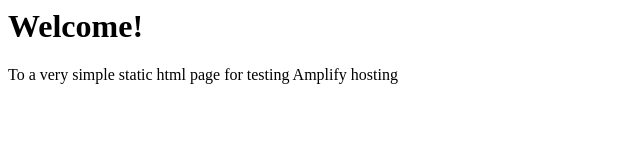
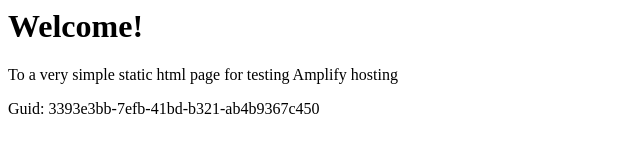
Before and after one commit to aws-aemilia-sfo/Github-PR-Commit-Integration-Test-DoNotTouch-v1-preprod-us-west-1, a website: page src/index.html in a window 1280 px wide. Shown: the whole page, without its empty margins (0-640 px from the left). Drawn offline with Linux system fonts and the light colour scheme.

Commit message:
commit from integ tests

```diff
--- a/src/index.html
+++ b/src/index.html
@@ -1,3 +1,5 @@
+
+
 <html lang="en">
 
 <head>
@@ -10,6 +12,6 @@
 <body>
     <h1>Welcome!</h1>
     <p>To a very simple static html page for testing Amplify hosting</p>
-</body>
+    <p>Guid: 3393e3bb-7efb-41bd-b321-ab4b9367c450</p></body>
 
 </html>
```
